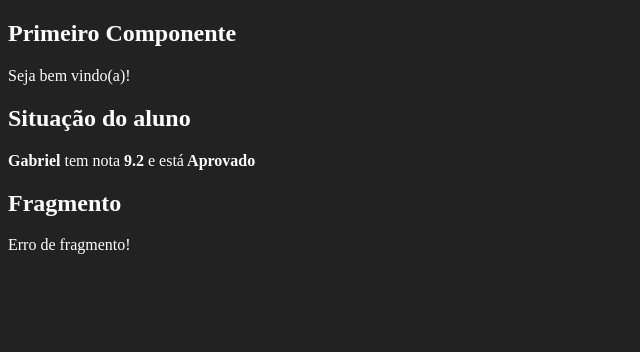
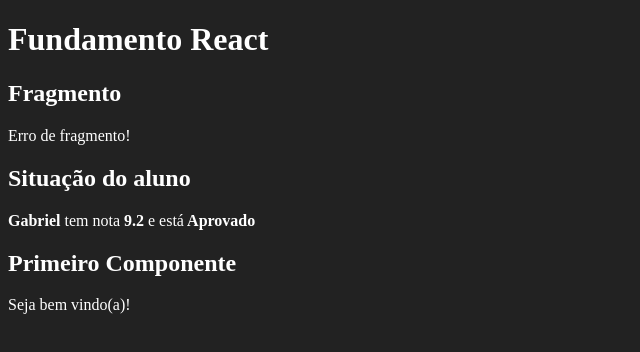
Before and after one commit to martinezmn/fundamentos-react, a React (Create React App) app: page / in a window 1280 px wide. Shown: the top 352 px of the page, without its empty margins (0-640 px from the left). Built offline with nearby package versions, Linux system fonts and the light colour scheme.

Commit message:
arrow function

```diff
--- /dev/null
+++ b/src/App.jsx
@@ -0,0 +1,16 @@
+import React from "react"
+
+import Primeiro from "./components/basicos/Primeiro"
+import ComParametro from "./components/basicos/ComParametro"
+import Fragmento from "./components/basicos/Fragmento"
+
+export default props =>
+    <div id="app">
+        <h1>Fundamento React</h1>
+        <Fragmento />
+        <ComParametro
+            titulo="Situação do aluno"
+            aluno="Gabriel"
+            nota={9.2} />
+        <Primeiro></Primeiro>
+    </div>
--- a/src/components/basicos/ComParametro.jsx
+++ b/src/components/basicos/ComParametro.jsx
@@ -1,7 +1,7 @@
-import React from 'react'
+import React from "react"
 
 export default function ComParametro(props) {
-    const status = props.nota >= 6 ? 'Aprovado' : 'Recuperação'
+    const status = props.nota >= 6 ? "Aprovado" : "Recuperação"
     return (
         <div>
             <h2>{props.titulo}</h2>
--- a/src/components/basicos/Fragmento.jsx
+++ b/src/components/basicos/Fragmento.jsx
@@ -1,4 +1,4 @@
-import React from 'react'
+import React from "react"
 
 export default function Fragmento(props) {
     return (
--- a/src/components/basicos/Primeiro.jsx
+++ b/src/components/basicos/Primeiro.jsx
@@ -1,7 +1,7 @@
-import React from 'react'
+import React from "react"
 
 export default function Primeiro() {
-    const msg = 'Seja bem vindo(a)!'
+    const msg = "Seja bem vindo(a)!"
     return (
         <div>
             <h2>Primeiro Componente</h2>
--- a/src/index.js
+++ b/src/index.js
@@ -1,19 +1,10 @@
-import './index.css'
-import ReactDOM from 'react-dom'
-import React from 'react'
+import "./index.css"
+import ReactDOM from "react-dom"
+import React from "react"
 
-import Primeiro from './components/basicos/Primeiro'
-import ComParametro from './components/basicos/ComParametro'
-import Fragmento from './components/basicos/Fragmento'
+import App from "./App"
 
 ReactDOM.render(
-    <div>
-        <Primeiro></Primeiro>
-        <ComParametro
-            titulo="Situação do aluno"
-            aluno="Gabriel"
-            nota={9.2} />
-        <Fragmento/>
-    </div>,
-    document.getElementById('root')
+    <App/>,
+    document.getElementById("root")
 )
```
